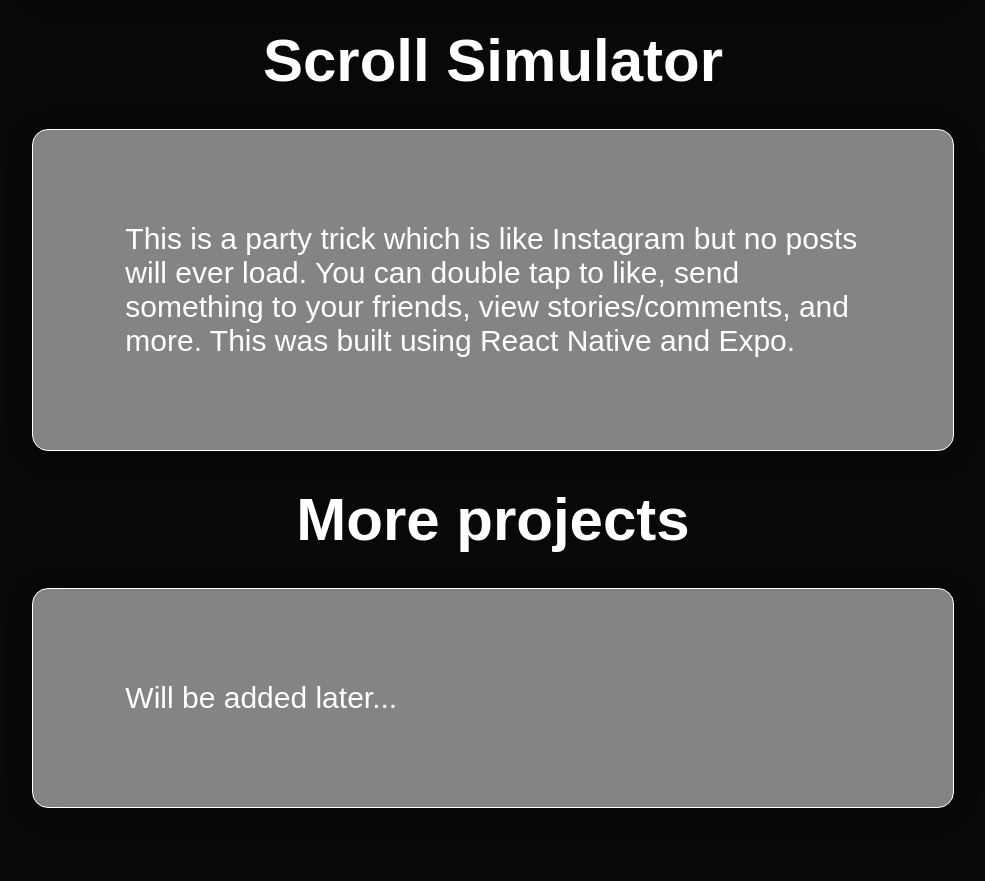
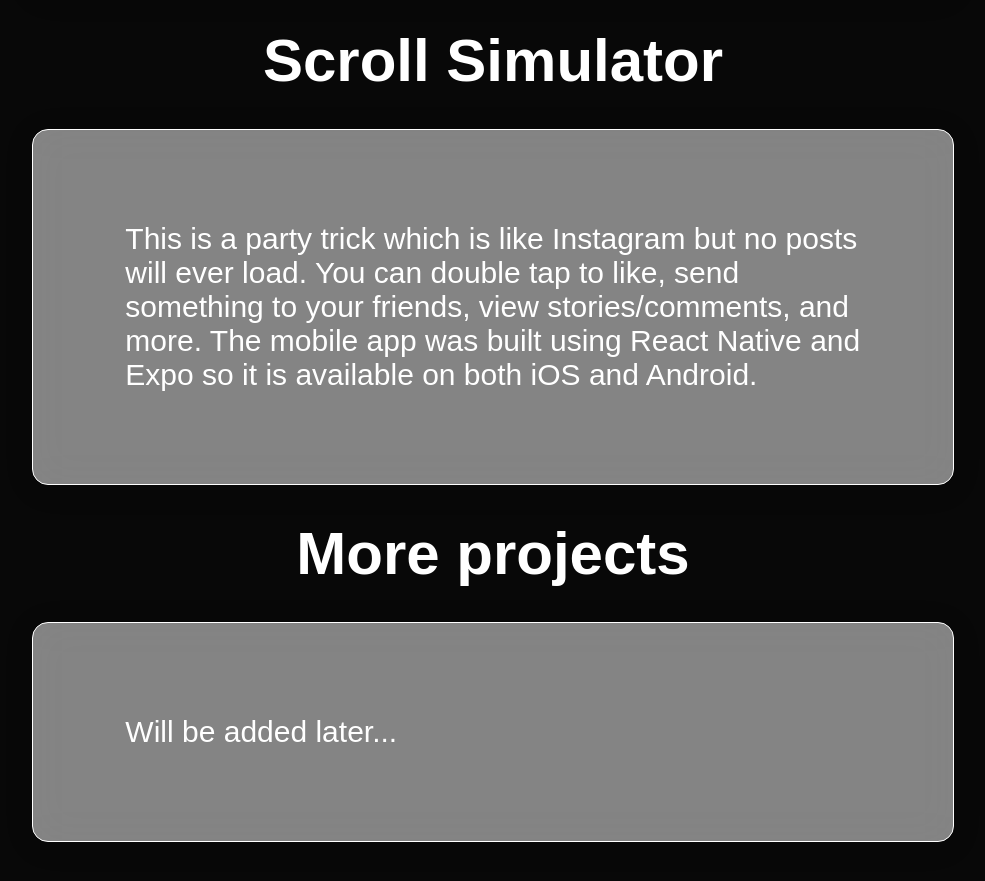
Before and after one commit to shrungpatel/shrungpatel.github.io, a plain HTML site: page projects.html in a window 1280 px wide. Shown: the part 3040-3921 px from the top of the page, without its empty margins (147-1132 px from the left). Drawn offline with Linux system fonts and the light colour scheme.

Commit message:
added more information about scroll simulator

```diff
--- a/projects.html
+++ b/projects.html
@@ -58,7 +58,7 @@
             <h1>Scroll Simulator</h1>
             <br/>
             <p class="glass">
-                This is a party trick which is like Instagram but no posts will ever load. You can double tap to like, send something to your friends, view stories/comments, and more. This was built using React Native and Expo.
+                This is a party trick which is like Instagram but no posts will ever load. You can double tap to like, send something to your friends, view stories/comments, and more. The mobile app was built using React Native and Expo so it is available on both iOS and Android.
             </p>
             <br/>
             <h1>More projects</h1>
```
Also changed, not shown: footer.js (line endings or trailing spaces).
